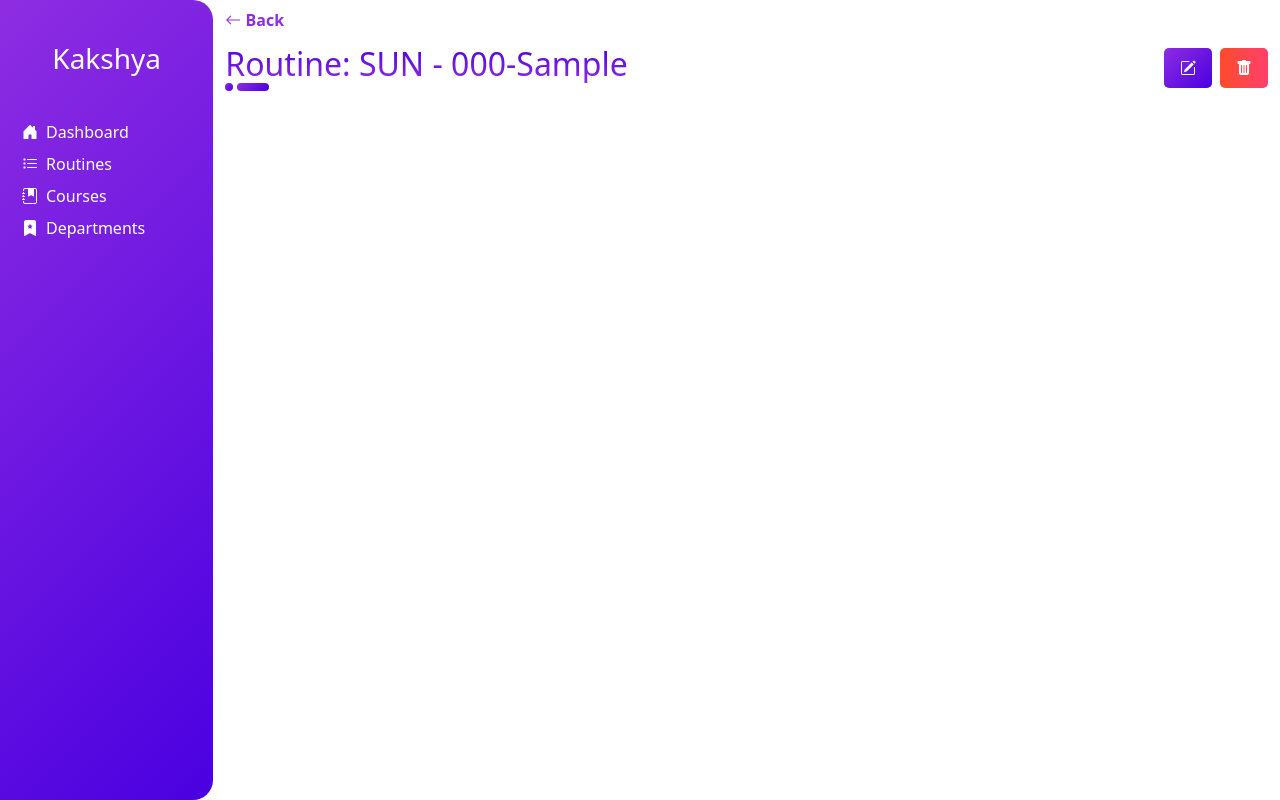
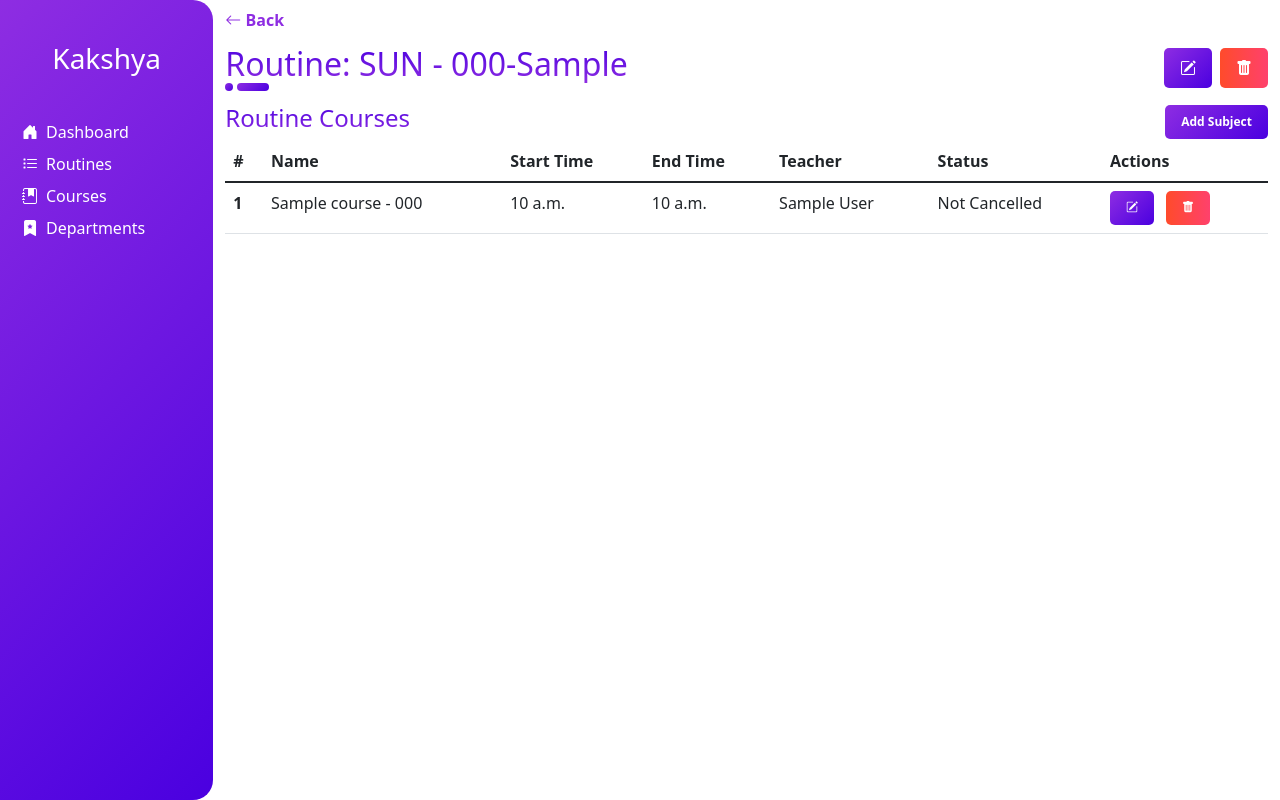
Before and after one commit to MinorProject-TCIOE075/Kakshya, a Django app: page /myadmin/routines/r/1/ in a window 1280 px wide. Run offline with Django 3.2, Linux system fonts and the light colour scheme; tables that the repository leaves empty hold one stand-in row (values such as "Sample post"); some libraries are stand-ins or nearby versions.

Commit message:
[feat] listing out daily routine on admin

```diff
--- a/routine/templates/routine/routine.html
+++ b/routine/templates/routine/routine.html
@@ -64,112 +64,69 @@
         </div>
     </div>
 
-{#    <div class="title-wrapper">#}
-{#        <h3 class="title sub-title">#}
-{#            Programs#}
-{#        </h3>#}
-{#        <div class="action-buttons">#}
-{#            <a href="{% url 'myadmin:program_add' department.pk %}"#}
-{#               class="button button-primary button-small m-0">Add#}
-{#                Program</a>#}
-{#        </div>#}
-{#    </div>#}
-{#    {% if message %}#}
-{#        <div class="message danger-message">#}
-{#            {{ message }}#}
-{#        </div>#}
-{#    {% endif %}#}
-{#    <div class="row">#}
-{#        {% for program in programs %}#}
-{#            <div class="col-6 col-md-4 col-lg-3 mt-2 align-self-stretch">#}
-{#                <div class="tile">#}
-{#                    <div class="tile-header bg-primary bordered text-white text-center">#}
-{#                        <span>{{ program.code }}</span>#}
-{#                    </div>#}
-{#                    <div class="tile-content d-flex align-items-center justify-content-between">#}
-{#                        <div>#}
-{#                            <h3 class="tile-title tile-title-small">#}
-{#                                {{ program.code }}-{{ program.year }}#}
-{#                            </h3>#}
-{#                            <h3#}
-{#                                    class="tile-title m-0">#}
-{#                                {{ program.name }}#}
-{#                            </h3>#}
-{#                        </div>#}
-{##}
-{#                        <div class="tile-menu-wrapper">#}
-{#                            <div class="tile-menu-icon"#}
-{#                                 onclick="toggleMenu({{ program.pk }})">#}
-{#                                <i class="bi bi-three-dots-vertical"></i>#}
-{#                            </div>#}
-{#                            <div class="close tile-menu"#}
-{#                                 id="tile-menu-{{ program.pk }}">#}
-{#                                <ul>#}
-{#                                    <li>#}
-{#                                        <a href="{% url 'myadmin:program_edit' department.pk program.pk %}"#}
-{#                                           class="list-link">Edit</a>#}
-{#                                    </li>#}
-{#                                    <li>#}
-{##}
-{##}
-{#                                        <button type="button"#}
-{#                                                title="Delete"#}
-{#                                                data-bs-toggle="modal"#}
-{#                                                class="list-link"#}
-{#                                                data-bs-target="#deleteProgramModal{{ program.pk }}">#}
-{##}
-{#                                            Delete#}
-{#                                        </button>#}
-{##}
-{#                                        <div class="modal fade"#}
-{#                                             id="deleteProgramModal{{ program.pk }}"#}
-{#                                             tabindex="-1"#}
-{#                                             aria-labelledby="deleteProgramModal{{ program.pk }}Label"#}
-{#                                             aria-hidden="true">#}
-{#                                            <div class="modal-dialog">#}
-{#                                                <div class="modal-content">#}
-{#                                                    <div class="modal-header border-bottom-0">#}
-{#                                                        <h1 class="color-primary ">#}
-{#                                                            Delete program?#}
-{#                                                        </h1>#}
-{#                                                    </div>#}
-{#                                                    <div class="modal-content border-0 px-4">#}
-{#                                                        <p>Are you sure you#}
-{#                                                            want to#}
-{#                                                            delete#}
-{#                                                            <strong>{{ program.name }}</strong>?#}
-{#                                                        </p>#}
-{#                                                    </div>#}
-{#                                                    <div class="modal-footer border-0">#}
-{#                                                        <button type="button"#}
-{#                                                                class="button button-secondary me-1"#}
-{#                                                                data-bs-dismiss="modal">#}
-{#                                                            Close#}
-{#                                                        </button>#}
-{#                                                        <form action="{% url 'myadmin:program_delete' department.pk program.pk %}"#}
-{#                                                              method="post"> {% csrf_token %}#}
-{#                                                            <button type="submit"#}
-{#                                                                    class="button button-danger"#}
-{#                                                                    title="Delete Department">#}
-{#                                                                Delete#}
-{#                                                            </button>#}
-{#                                                        </form>#}
-{##}
-{#                                                    </div>#}
-{#                                                </div>#}
-{#                                            </div>#}
-{#                                        </div>#}
-{##}
-{#                                    </li>#}
-{#                                </ul>#}
-{#                            </div>#}
-{#                        </div>#}
-{#                    </div>#}
-{##}
-{#                </div>#}
-{#            </div>#}
-{#        {% endfor %}#}
-{#    </div>#}
+
+    <div class="title-wrapper">
+        <h3 class="title sub-title">
+            Routine Courses
+        </h3>
+        <div class="action-buttons">
+            <a href="#"
+               class="button button-primary button-small m-0">Add Subject</a>
+        </div>
+    </div>
+    {% if message %}
+        <div class="message danger-message">
+            {{ message }}
+        </div>
+    {% endif %}
+    <div class="table-responsive">
+        <table class="table">
+            <thead>
+            <tr>
+                <th scope="col">#</th>
+                <th scope="col">Name</th>
+                <th scope="col">Start Time</th>
+                <th scope="col">End Time</th>
+                <th scope="col">Teacher</th>
+                <th scope="col">Status</th>
+                <th scope="col">Actions</th>
+            </tr>
+            </thead>
+            <tbody>
+            {% for course in courses %}
+                <tr>
+                    <th scope="row">{{ forloop.counter }}</th>
+                    <td>{{ course.course.name }}
+                        - {{ course.course.code }}</td>
+                    <td>{{ course.start_time }}</td>
+                    <td>{{ course.end_time }}</td>
+                    <td>{{ course.subject_teacher.get_full_name }}</td>
+                    <td>
+                        {% if course.is_cancelled %}
+                            Cancelled
+                        {% else %}
+                            Not Cancelled
+                        {% endif %}
+                    </td>
+                    <td>
+                        <a href="#"
+                           class="button button-primary button-small m-0 me-2 d-inline-block"
+                           title="Edit">
+                            <i class="bi bi-pencil-square"></i>
+                        </a>
+                        <a href="#"
+                           class="button button-danger button-small m-0 d-inline-block"
+                           title="Edit">
+                            <i class="bi bi-trash-fill"></i>
+                        </a>
+                    </td>
+                </tr>
+            {% empty %}
+                <span class="text-muted">No Courses added to the routine yet!</span>
+            {% endfor %}
+            </tbody>
+        </table>
+    </div>
 {% endblock main_content %}
 
 {% block scripts %}
--- a/routine/views.py
+++ b/routine/views.py
@@ -43,7 +43,10 @@ class DetailRoutineView(views.View):
 
     def get(self, request, pk, *args, **kwargs):
         routine = get_object_or_404(self.model, pk=pk)
-        return render(request, self.template_name, {'routine': routine})
+        routine_courses = routine.courses.all().order_by('start_time')
+
+        return render(request, self.template_name,
+                      {'routine': routine, 'courses': routine_courses})
 
 
 class EditRoutineView(views.View):
```
